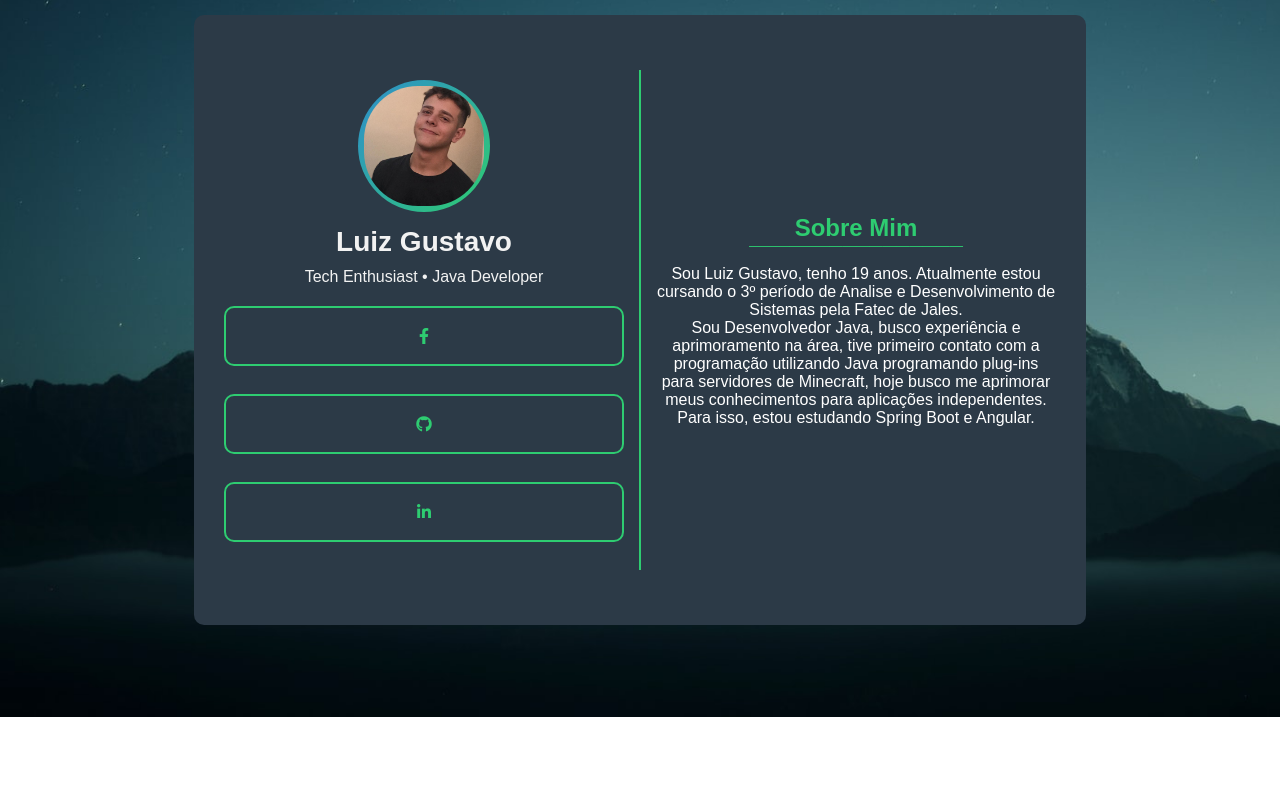
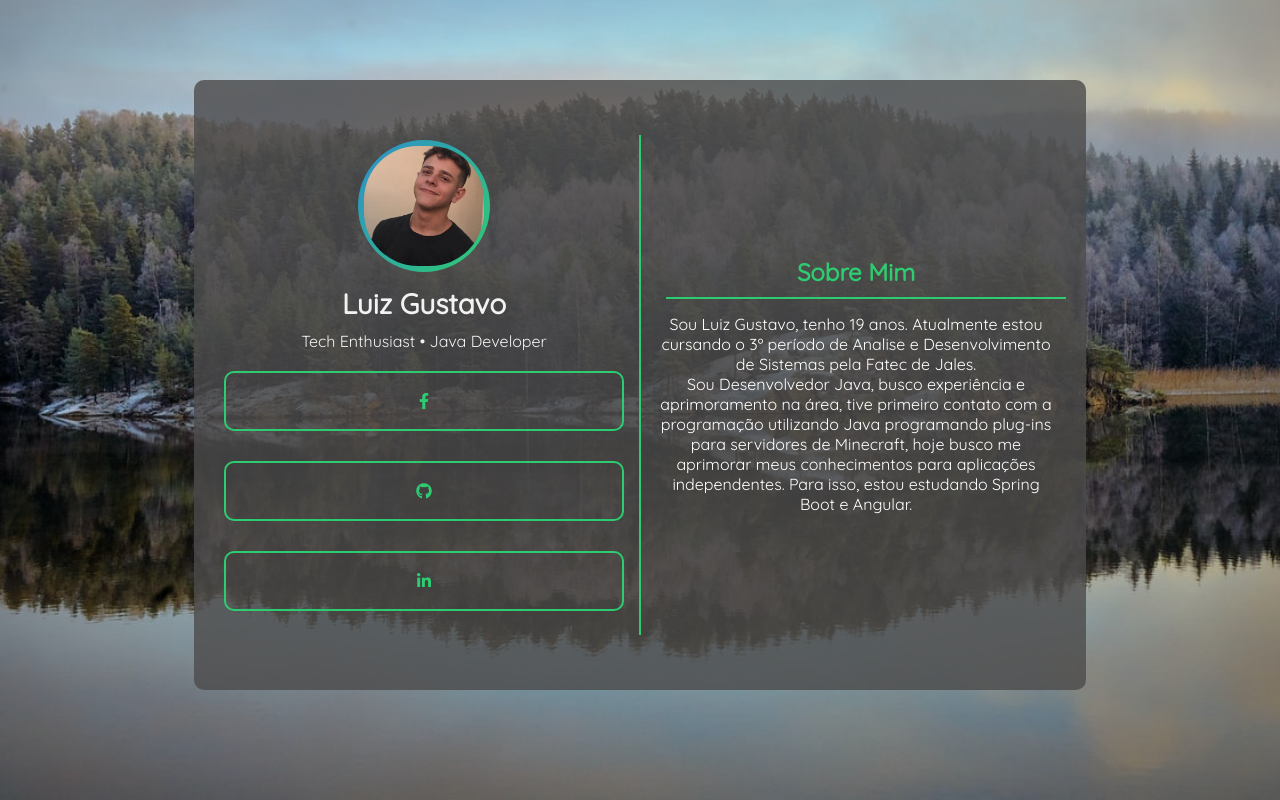
Before and after one commit to luizgcl/luizgcl, a plain HTML site: page index.html in a window 1280 px wide. Drawn offline with Linux system fonts and the light colour scheme.

Commit message:
Alteração do design e melhorias

```diff
--- a/css/style.css
+++ b/css/style.css
@@ -1,34 +1,40 @@
+@import url('https://fonts.googleapis.com/css2?family=Quicksand&display=swap');
+
 *{
     margin: 0;
     padding: 0;
-    font-family: Arial, Helvetica, sans-serif;
+    font-family: 'Quicksand', sans-serif;
     box-sizing: border-box;
     text-decoration: none;
 }
 
 body{
     width:100vw;
-    background: url(../img/bg.jpg) no-repeat center;
+    background: url(../img/photo.jfif) no-repeat center;
     background-size: cover;
     display: flex;
     align-items: center;
     justify-content: center;
+    justify-items: center;
+    align-content: center;
 }
 
 .container {
     text-align: center;
     border-radius: 10px;
     overflow: hidden;
-    background: #2c3a47;
+    background: rgba(77, 75, 75, 0.8);
     padding: 40px 30px;
 
-    margin-top: 15px;
+    margin: 80px;
 
     display: flex;
     flex-direction: row;
 
     align-items: center;
     justify-content: center;
+    justify-items: center;
+    align-content: center;
 }
 
 /* Começo @Media */
@@ -98,9 +104,10 @@ body{
 }
 
 .line {
-    top: 0;
-    color: #2ecc71;
-    margin-top: -20px;
+    margin: 10px;
+    width: 400px;
+    height: 2px;
+    background-color: #2ecc71;
 }
 
 .content {
--- a/index.html
+++ b/index.html
@@ -29,7 +29,7 @@
         <div class="division"></div>
         <div class="profile-about">
             <h1 class="title">Sobre Mim</h1>
-            <h1 class="line">________________</h1>
+            <div class="line"></div>
             <div class="content">
                 Sou Luiz Gustavo, tenho 19 anos.
                 Atualmente estou cursando o 3º período de Analise e Desenvolvimento de Sistemas pela Fatec de Jales. <br/>
```
Also changed, not shown: img/photo.jfif (added).
